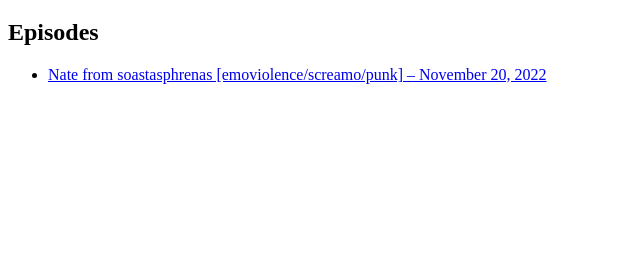
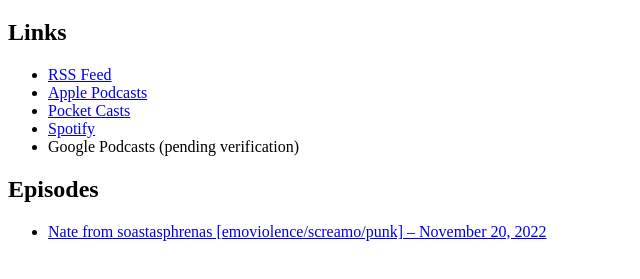
Before and after one commit to flpvsk/krachbau.com, an Eleventy site: page src/pages/index.njk in a window 1280 px wide. Shown: the part 61-340 px from the top of the page, without its empty margins (0-640 px from the left). Built offline with nearby package versions, Linux system fonts and the light colour scheme; Eleventy itself is replaced by a stand-in of ours; files that its build step writes are made by us from their sources; what pretty-data would draw is missing.

Commit message:
Add links to index

```diff
--- a/src/pages/index.njk
+++ b/src/pages/index.njk
@@ -6,6 +6,24 @@ permalink: 'index.html'
 
 <main class="main">
 <a href="/"><h1>{{ data.title }}</h1></a>
+<h2>Links</h2>
+<ul>
+  <li>
+    <a href="/feed/">RSS Feed</a>
+  </li>
+  <li>
+    <a href="https://podcasts.apple.com/us/podcast/krachbau/id1655391580">Apple Podcasts</a>
+  </li>
+  <li>
+    <a href="https://pca.st/62b96qrx">Pocket Casts</a>
+  </li>
+  <li>
+    <a href="https://open.spotify.com/show/41mwqxPH4rKRWL1aLp2M8S">Spotify</a>
+  </li>
+  <li>
+    Google Podcasts (pending verification)
+  </li>
+</ul>
 <h2>Episodes</h2>
 <ul>
   {%- for episode in collections.episode | reverse -%}
```
